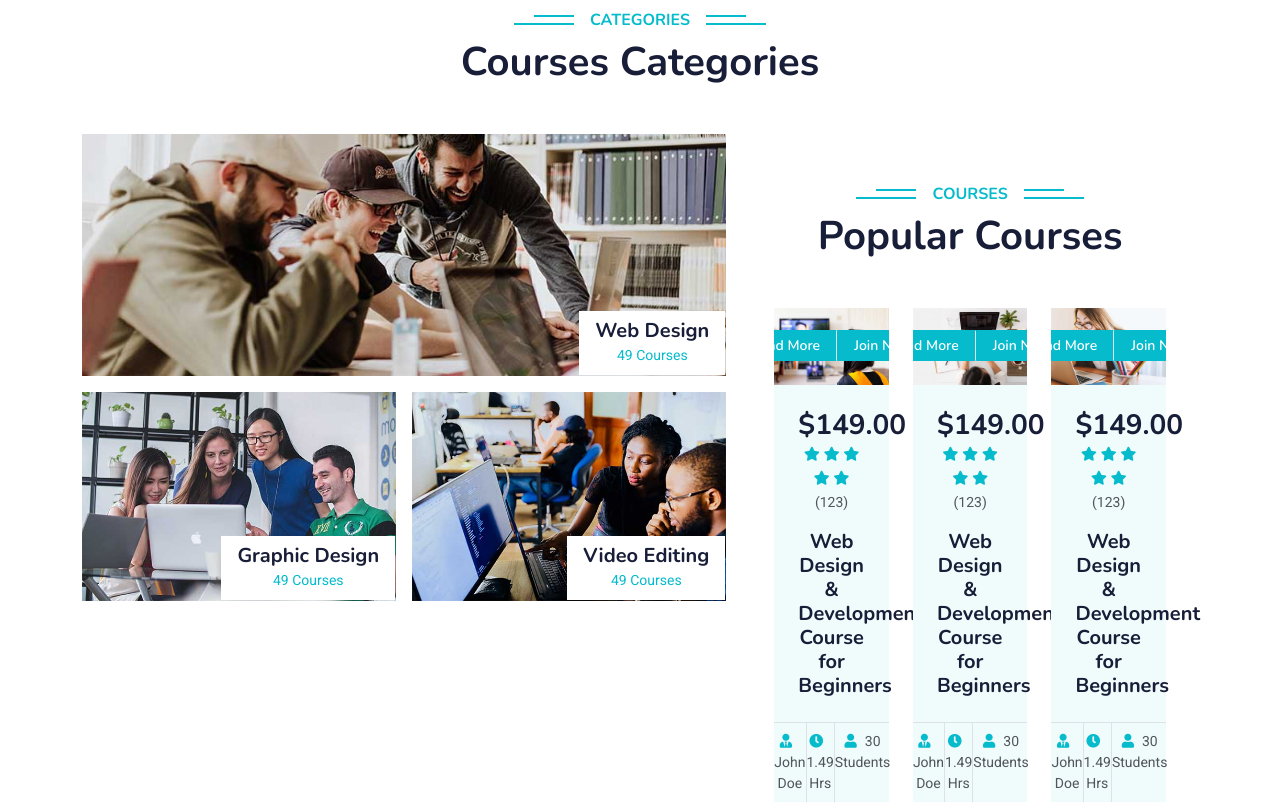
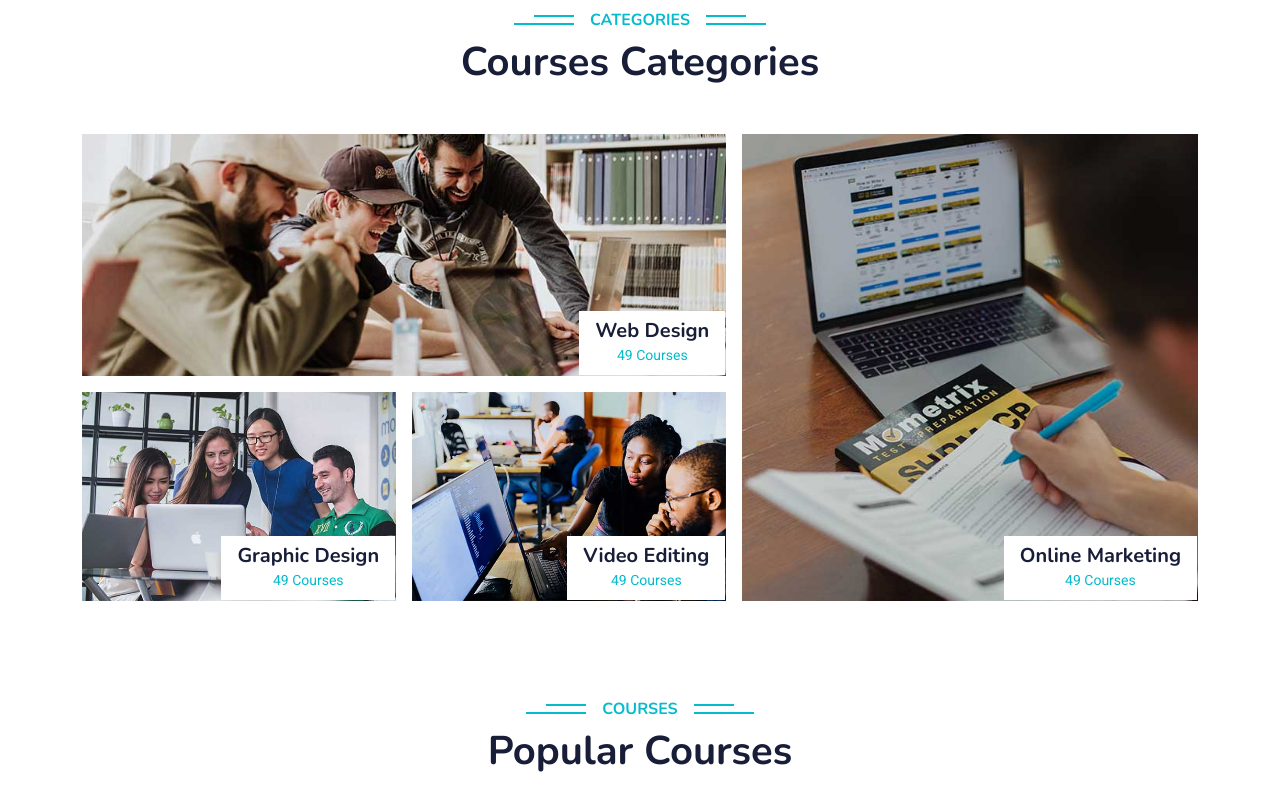
Before and after one commit to pratham180702/sample_delete, a plain HTML site: page courses.html in a window 1280 px wide. Shown: the part 480-1285 px from the top of the page. Drawn offline with nearby package versions, Linux system fonts and the light colour scheme.

Commit message:
few changes

```diff
--- a/courses.html
+++ b/courses.html
@@ -185,7 +185,25 @@
             data-wow-delay="0.7s"
             style="min-height: 350px"
           >
-
+            <a class="position-relative d-block h-100 overflow-hidden" href="">
+              <img
+                class="img-fluid position-absolute w-100 h-100"
+                src="img/cat-4.jpg"
+                alt=""
+                style="object-fit: cover"
+              />
+              <div
+                class="bg-white text-center position-absolute bottom-0 end-0 py-2 px-3"
+                style="margin: 1px"
+              >
+                <h5 class="m-0">Online Marketing</h5>
+                <small class="text-primary">49 Courses</small>
+              </div>
+            </a>
+          </div>
+        </div>
+      </div>
+    </div>
     <!-- Categories Start -->
 
     <!-- Courses Start -->
```
